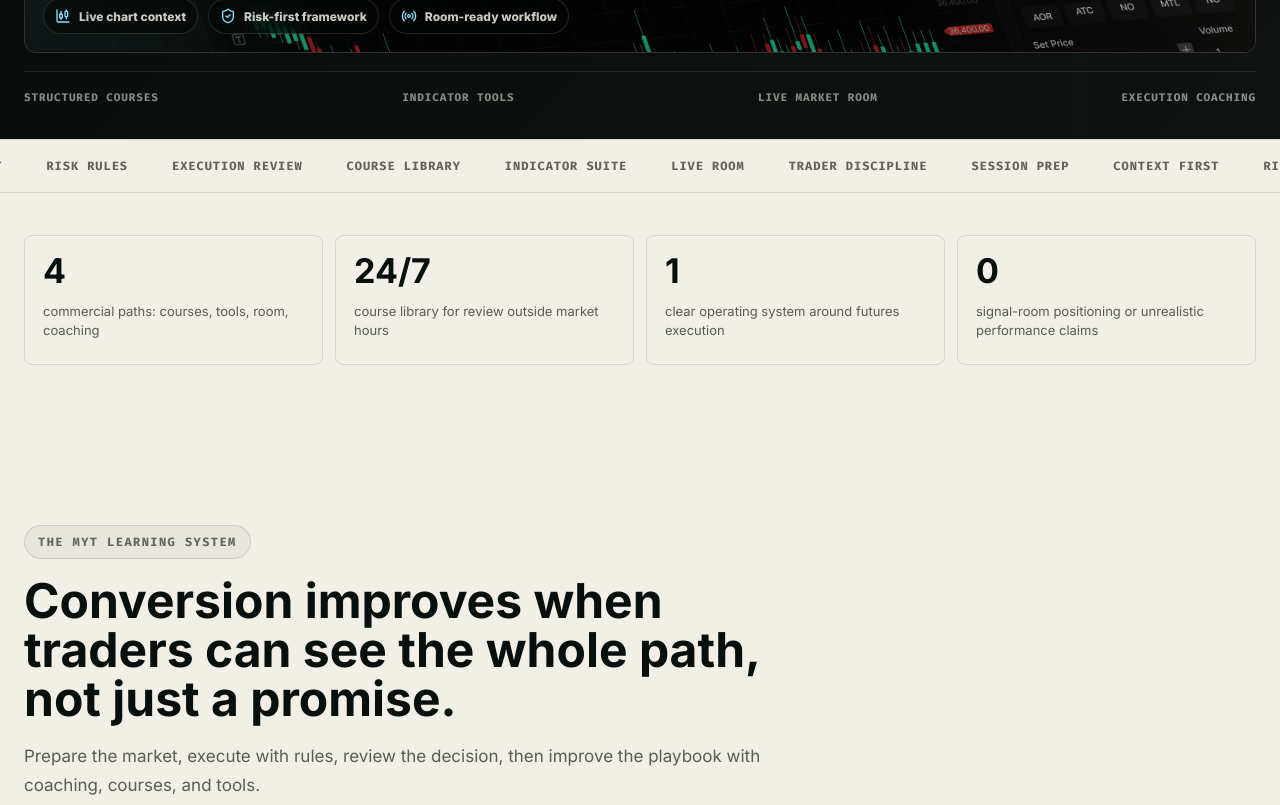
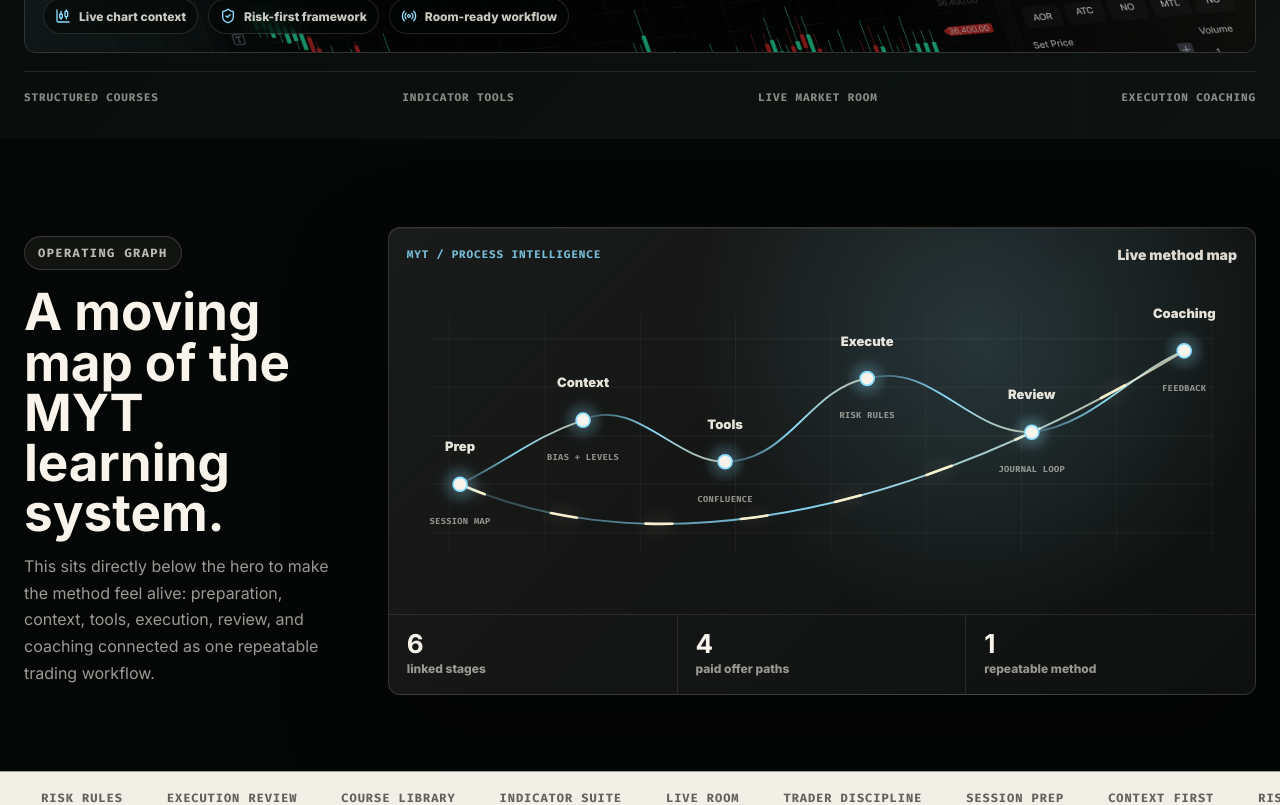
Before and after one commit to CodoWIzard/xentro-trading-template-clone, a Next.js app: page / in a window 1280 px wide. Shown: the part 1060-1865 px from the top of the page. Built offline with nearby package versions, Linux system fonts and the light colour scheme.

Commit message:
Add animated method graph section

```diff
--- a/app/[[...path]]/page.tsx
+++ b/app/[[...path]]/page.tsx
@@ -15,6 +15,7 @@ import {
   Zap
 } from "lucide-react";
 import { HeroCommand } from "../../components/hero-command";
+import { MarketGraph } from "../../components/market-graph";
 import { MagneticCard, Reveal } from "../../components/reveal";
 
 type PageProps = {
@@ -211,6 +212,7 @@ function HomePage() {
   return (
     <>
       <HeroCommand />
+      <MarketGraph />
       <MarketTape />
       <Stats />
       <LearningOverview />
--- a/app/globals.css
+++ b/app/globals.css
@@ -1961,6 +1961,169 @@ select {
   text-transform: uppercase;
 }
 
+.myt-network-section {
+  display: grid;
+  grid-template-columns: minmax(280px, 0.36fr) minmax(0, 1fr);
+  gap: clamp(24px, 4vw, 56px);
+  align-items: center;
+  max-width: 1280px;
+  margin: 0 auto;
+  padding: 88px 24px 76px;
+  background: #050706;
+  box-shadow: 0 0 0 100vmax #050706;
+  clip-path: inset(0 -100vmax);
+}
+
+.myt-network-copy {
+  display: grid;
+  gap: 16px;
+}
+
+.myt-network-copy h2 {
+  margin: 0;
+  color: #f8f4eb;
+  font-size: clamp(34px, 4vw, 58px);
+  line-height: 0.98;
+  letter-spacing: 0;
+}
+
+.myt-network-copy p:not(.myt-kicker) {
+  margin: 0;
+  color: rgba(248, 244, 235, 0.62);
+  font-size: 16px;
+  line-height: 1.66;
+}
+
+.myt-network-board {
+  position: relative;
+  overflow: hidden;
+  min-height: 420px;
+  border: 1px solid rgba(248, 244, 235, 0.14);
+  border-radius: 12px;
+  background:
+    radial-gradient(circle at 68% 24%, rgba(141, 223, 255, 0.16), transparent 18rem),
+    linear-gradient(135deg, rgba(248, 244, 235, 0.07), rgba(248, 244, 235, 0.025)),
+    #080b0a;
+  box-shadow:
+    0 42px 110px rgba(0, 0, 0, 0.32),
+    inset 0 1px 0 rgba(255, 255, 255, 0.06);
+}
+
+.myt-network-board-head {
+  position: absolute;
+  top: 18px;
+  right: 18px;
+  left: 18px;
+  z-index: 2;
+  display: flex;
+  justify-content: space-between;
+  gap: 18px;
+  align-items: center;
+}
+
+.myt-network-board-head span {
+  color: rgba(141, 223, 255, 0.82);
+  font-family: "Fira Code", monospace;
+  font-size: 11px;
+  font-weight: 900;
+  letter-spacing: 0.08em;
+  text-transform: uppercase;
+}
+
+.myt-network-board-head strong {
+  color: rgba(248, 244, 235, 0.88);
+  font-size: 14px;
+  font-weight: 900;
+}
+
+.myt-network-board svg {
+  display: block;
+  width: 100%;
+  min-height: 360px;
+  margin-top: 26px;
+}
+
+.myt-network-grid line {
+  stroke: rgba(248, 244, 235, 0.055);
+  stroke-width: 1;
+}
+
+.myt-network-path {
+  stroke: url("#mytNetworkLine");
+  stroke-width: 2.2;
+  stroke-linecap: round;
+  stroke-dasharray: 1;
+  stroke-dashoffset: 1;
+}
+
+.myt-network-flow {
+  stroke: #f7f0ce;
+  stroke-width: 3;
+  stroke-linecap: round;
+  stroke-dasharray: 0.035 0.09;
+  stroke-dashoffset: 0;
+  filter: drop-shadow(0 0 10px rgba(247, 240, 206, 0.38));
+}
+
+.myt-network-node {
+  transform-box: fill-box;
+  transform-origin: center;
+}
+
+.myt-network-node-glow {
+  fill: url("#mytNodeGlow");
+  opacity: 0.34;
+  animation: networkPulse 3.2s ease-in-out infinite;
+}
+
+.myt-network-node-core {
+  fill: #f8f4eb;
+  stroke: #8ddfff;
+  stroke-width: 2;
+  filter: drop-shadow(0 0 12px rgba(141, 223, 255, 0.44));
+}
+
+.myt-network-node-label {
+  fill: rgba(248, 244, 235, 0.92);
+  font-size: 15px;
+  font-weight: 900;
+}
+
+.myt-network-node-value {
+  fill: rgba(248, 244, 235, 0.54);
+  font-family: "Fira Code", monospace;
+  font-size: 10px;
+  font-weight: 800;
+  letter-spacing: 0.04em;
+  text-transform: uppercase;
+}
+
+.myt-network-metrics {
+  display: grid;
+  grid-template-columns: repeat(3, 1fr);
+  border-top: 1px solid rgba(248, 244, 235, 0.1);
+}
+
+.myt-network-metrics span {
+  display: grid;
+  gap: 4px;
+  padding: 16px 18px 18px;
+  border-right: 1px solid rgba(248, 244, 235, 0.1);
+  color: rgba(248, 244, 235, 0.58);
+  font-size: 12px;
+  font-weight: 800;
+}
+
+.myt-network-metrics span:last-child {
+  border-right: 0;
+}
+
+.myt-network-metrics strong {
+  color: #f8f4eb;
+  font-size: 26px;
+  line-height: 1;
+}
+
 .myt-tape {
   border-color: rgba(9, 15, 13, 0.12);
   background: #f2efe6;
@@ -2098,6 +2261,10 @@ select {
   .myt-atelier-visual img {
     height: auto;
   }
+
+  .myt-network-section {
+    grid-template-columns: 1fr;
+  }
 }
 
 @media (max-width: 720px) {
@@ -2142,4 +2309,48 @@ select {
     display: grid;
     grid-template-columns: repeat(2, minmax(0, 1fr));
   }
-}
+
+  .myt-network-section {
+    padding: 58px 16px 54px;
+  }
+
+  .myt-network-board {
+    min-height: auto;
+  }
+
+  .myt-network-board-head {
+    position: relative;
+    inset: auto;
+    display: grid;
+    padding: 16px 16px 0;
+  }
+
+  .myt-network-board svg {
+    min-width: 760px;
+  }
+
+  .myt-network-board {
+    overflow-x: auto;
+  }
+
+  .myt-network-metrics {
+    grid-template-columns: 1fr;
+  }
+
+  .myt-network-metrics span {
+    border-right: 0;
+    border-bottom: 1px solid rgba(248, 244, 235, 0.1);
+  }
+}
+
+@keyframes networkPulse {
+  0%,
+  100% {
+    opacity: 0.22;
+    transform: scale(0.88);
+  }
+  50% {
+    opacity: 0.46;
+    transform: scale(1.08);
+  }
+}
--- /dev/null
+++ b/components/market-graph.tsx
@@ -0,0 +1,135 @@
+"use client";
+
+import { useEffect, useRef } from "react";
+import { useReducedMotion } from "framer-motion";
+import gsap from "gsap";
+
+const graphNodes = [
+  { x: 82, y: 238, label: "Prep", value: "Session map" },
+  { x: 224, y: 164, label: "Context", value: "Bias + levels" },
+  { x: 388, y: 212, label: "Tools", value: "Confluence" },
+  { x: 552, y: 116, label: "Execute", value: "Risk rules" },
+  { x: 742, y: 178, label: "Review", value: "Journal loop" },
+  { x: 918, y: 84, label: "Coaching", value: "Feedback" }
+];
+
+const graphPaths = [
+  "M82 238 C142 208 166 184 224 164",
+  "M224 164 C284 136 330 212 388 212",
+  "M388 212 C464 210 484 128 552 116",
+  "M552 116 C628 96 666 178 742 178",
+  "M742 178 C812 170 858 108 918 84",
+  "M82 238 C258 316 542 312 918 84"
+];
+
+export function MarketGraph() {
+  const graphRef = useRef<HTMLElement | null>(null);
+  const reduceMotion = useReducedMotion();
+
+  useEffect(() => {
+    if (reduceMotion || !graphRef.current) return;
+
+    const ctx = gsap.context(() => {
+      gsap.fromTo(
+        ".myt-network-path",
+        { strokeDashoffset: 1 },
+        { strokeDashoffset: 0, duration: 1.6, stagger: 0.08, ease: "power3.out" }
+      );
+
+      gsap.fromTo(
+        ".myt-network-node",
+        { scale: 0.72, opacity: 0 },
+        { scale: 1, opacity: 1, duration: 0.7, stagger: 0.08, ease: "back.out(1.5)", delay: 0.35 }
+      );
+
+      gsap.to(".myt-network-flow", {
+        strokeDashoffset: -2,
+        duration: 3.8,
+        repeat: -1,
+        ease: "none"
+      });
+    }, graphRef);
+
+    return () => ctx.revert();
+  }, [reduceMotion]);
+
+  return (
+    <section className="myt-network-section" ref={graphRef} aria-labelledby="network-title">
+      <div className="myt-network-copy">
+        <p className="myt-kicker">Operating graph</p>
+        <h2 id="network-title">A moving map of the MYT learning system.</h2>
+        <p>
+          This sits directly below the hero to make the method feel alive: preparation, context,
+          tools, execution, review, and coaching connected as one repeatable trading workflow.
+        </p>
+      </div>
+
+      <div className="myt-network-board" aria-label="Animated MYT trading workflow graph">
+        <div className="myt-network-board-head">
+          <span>MYT / Process intelligence</span>
+          <strong>Live method map</strong>
+        </div>
+        <svg viewBox="0 0 1000 360" role="img" aria-labelledby="network-svg-title">
+          <title id="network-svg-title">Animated workflow graph from preparation to coaching</title>
+          <defs>
+            <linearGradient id="mytNetworkLine" x1="0" x2="1" y1="0" y2="0">
+              <stop offset="0%" stopColor="#8ddfff" stopOpacity="0.18" />
+              <stop offset="48%" stopColor="#8ddfff" stopOpacity="0.95" />
+              <stop offset="100%" stopColor="#f7f0ce" stopOpacity="0.72" />
+            </linearGradient>
+            <radialGradient id="mytNodeGlow">
+              <stop offset="0%" stopColor="#f7f0ce" stopOpacity="1" />
+              <stop offset="45%" stopColor="#8ddfff" stopOpacity="0.62" />
+              <stop offset="100%" stopColor="#8ddfff" stopOpacity="0" />
+            </radialGradient>
+          </defs>
+
+          <g className="myt-network-grid" aria-hidden>
+            {Array.from({ length: 9 }).map((_, index) => (
+              <line key={"v-" + index} x1={70 + index * 110} x2={70 + index * 110} y1="42" y2="318" />
+            ))}
+            {Array.from({ length: 5 }).map((_, index) => (
+              <line key={"h-" + index} x1="48" x2="952" y1={70 + index * 56} y2={70 + index * 56} />
+            ))}
+          </g>
+
+          <g fill="none">
+            {graphPaths.map((path) => (
+              <path className="myt-network-path" d={path} pathLength="1" key={path} />
+            ))}
+            <path className="myt-network-flow" d={graphPaths[5]} pathLength="1" />
+          </g>
+
+          <g>
+            {graphNodes.map((node) => (
+              <g className="myt-network-node" key={node.label} transform={"translate(" + node.x + " " + node.y + ")"}>
+                <circle r="28" className="myt-network-node-glow" />
+                <circle r="8" className="myt-network-node-core" />
+                <text x="0" y="-38" textAnchor="middle" className="myt-network-node-label">
+                  {node.label}
+                </text>
+                <text x="0" y="46" textAnchor="middle" className="myt-network-node-value">
+                  {node.value}
+                </text>
+              </g>
+            ))}
+          </g>
+        </svg>
+        <div className="myt-network-metrics" aria-label="Workflow metrics">
+          <span>
+            <strong>6</strong>
+            linked stages
+          </span>
+          <span>
+            <strong>4</strong>
+            paid offer paths
+          </span>
+          <span>
+            <strong>1</strong>
+            repeatable method
+          </span>
+        </div>
+      </div>
+    </section>
+  );
+}
```
